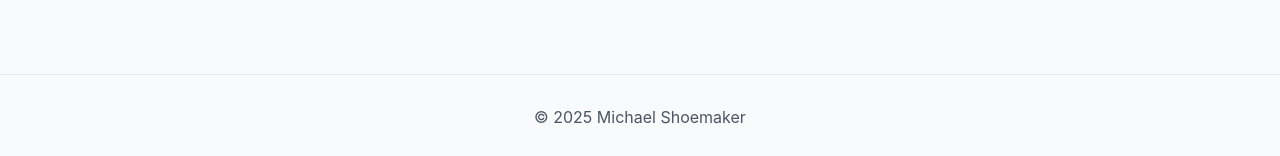
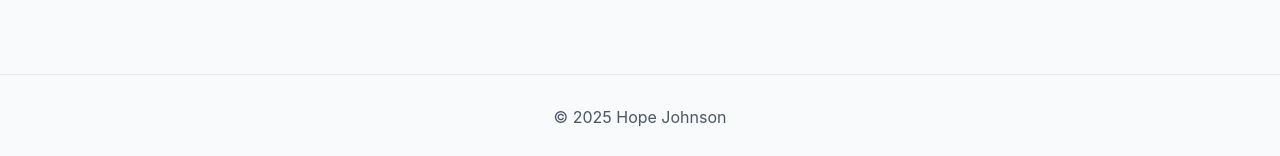
Before and after one commit to mhopejohnd/hope-s_portfolio, a Jekyll site: the page built from index.md, in a window 1280 px wide and 900 px high, scrolled down 1386 px. Shown: the part 741-897 px from the top of the window. Built offline with Jekyll 4.4.1, drawn with Linux system fonts in a browser that asks for light colours.

Commit message:
Update _config.yml

```diff
--- a/_config.yml
+++ b/_config.yml
@@ -1,5 +1,5 @@
-title: "Michael Shoemaker — Data Engineering"
-description: "Production-like data engineering builds, explained clearly."
+title: "Hope Johnson — Data Science"
+description: "Student and Aspiring Data Scientist demonstrating Python, SQL, and R skills through projects focused on analytics and predictive modeling"
 baseurl: ""
 url: ""
 markdown: kramdown
@@ -9,9 +9,7 @@
   - scope: { path: "" }
     values:
       layout: default
-author: "Michael Shoemaker"
-github_username: "MichaelShoemaker"
-youtube_channel: "@dataslinger6379"
-medium_username: "dataslinger"
+author: "Hope Johnson"
+github_username: "mhopejohnd"
 exclude:
   - "README.md"
```
